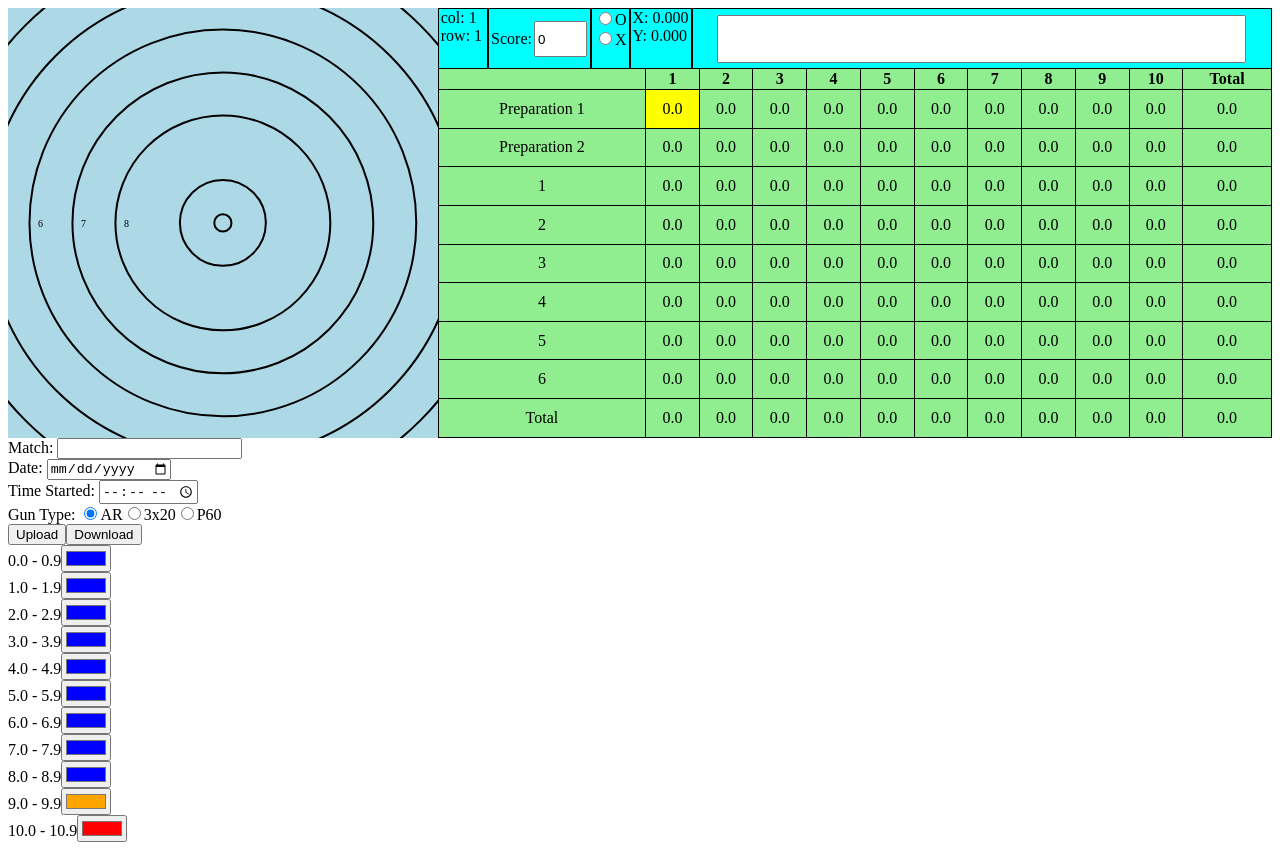
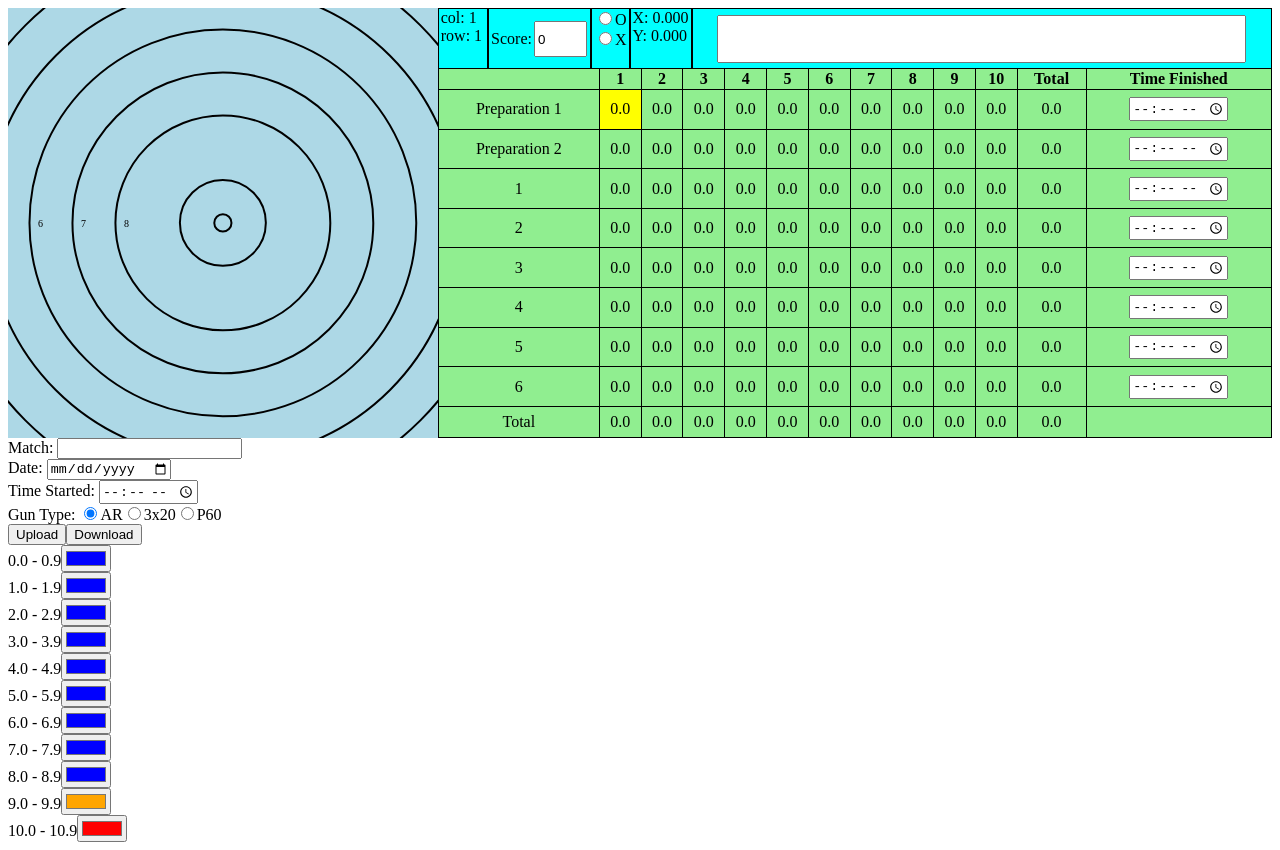
Before and after one commit to konbraphat51/Marksman, a Vue app: page / in a window 1280 px wide. Built offline with nearby package versions, Linux system fonts and the light colour scheme.

Commit message:
add timesFinished handling to ScoreTable and App components

```diff
--- a/src/App.vue
+++ b/src/App.vue
@@ -75,6 +75,8 @@
 					:guntype="metadata.guntype"
 					v-model:rowSelected="rowSelected"
 					v-model:colSelected="colSelected"
+					:timesFinished="timesFinished"
+					@update:timesFinished="timesFinished = $event"
 				/>
 			</div>
 		</div>
@@ -144,11 +146,13 @@ export default {
 				time: "",
 				guntype: "AR",
 			},
+			timesFinished: new Array(this.rows).fill(""),
 		}
 	},
 	created() {
 		this._InitializeDataShot()
 		this._InitializeSumComments()
+		this._InitializeTimesFinished()
 	},
 	methods: {
 		DecompressJson(json) {
@@ -156,6 +160,7 @@ export default {
 			this.dataShot = json.dataShot
 			this.colors = json.colors
 			this.sumComments = json.sumComments
+			this.timesFinished = json.timesFinished
 		},
 		_InitializeDataShot() {
 			this.dataShot = []
@@ -178,6 +183,9 @@ export default {
 		},
 		_InitializeSumComments() {
 			this.sumComments = new Array(this.rows + this.cols + 1).fill("")
+		},
+		_InitializeTimesFinished() {
+			this.timesFinished = new Array(this.rows).fill("")
 		},
 		_OnSelectionChanged() {
 			if (this.rowSelected !== -1 && this.colSelected !== -1) {
@@ -216,6 +224,7 @@ export default {
 				dataShot: this.dataShot,
 				colors: this.colors,
 				sumComments: this.sumComments,
+				timesFinished: this.timesFinished,
 			}
 		},
 	},
@@ -239,8 +248,9 @@ export default {
 					break
 			}
 		},
-		rows() {
+		rows(newValue) {
 			this._InitializeDataShot()
+			this._InitializeTimesFinished()
 		},
 	},
 }
--- a/src/components/ScoreTable.vue
+++ b/src/components/ScoreTable.vue
@@ -6,6 +6,7 @@
 					<th></th>
 					<th v-for="(col, index) in cols" :key="index">{{ index + 1 }}</th>
 					<th>Total</th>
+					<th>Time Finished</th>
 				</tr>
 			</thead>
 			<tbody>
@@ -39,6 +40,13 @@
 					>
 						{{ ShowRowSum(rowIndex) }}
 					</td>
+					<td class="cell time-finished">
+						<input
+							type="time"
+							:value="timesFinished[rowIndex]"
+							@input="onTimeInput($event, rowIndex)"
+						/>
+					</td>
 				</tr>
 				<tr>
 					<td>Total</td>
@@ -67,6 +75,7 @@
 					>
 						{{ ShowTotalSum() }}
 					</td>
+					<td class="cell time-finished"></td>
 				</tr>
 			</tbody>
 		</table>
@@ -84,7 +93,9 @@ export default {
 		guntype: String,
 		colSelected: Number,
 		rowSelected: Number,
+		timesFinished: Array,
 	},
+	emits: ["update:colSelected", "update:rowSelected", "update:timesFinished"],
 	data() {
 		return {
 			columnSums: [],
@@ -93,7 +104,6 @@ export default {
 			highlight: [],
 		}
 	},
-	emits: ["update:colSelected", "update:rowSelected"],
 	beforeMount() {
 		this._UpdateSums()
 	},
@@ -158,7 +168,7 @@ export default {
 		},
 		_ToggleHighlight(row, col) {
 			const index = this.highlight.findIndex(
-				(item) => item[0] === row && item[1] === col,
+				(item) => item[0] === row && item[1] === col
 			)
 			if (index !== -1) {
 				this.highlight.splice(index, 1)
@@ -233,6 +243,11 @@ export default {
 				return ""
 			}
 		},
+		onTimeInput(event, rowIndex) {
+			const newTimes = this.timesFinished.slice()
+			newTimes[rowIndex] = event.target.value
+			this.$emit("update:timesFinished", newTimes)
+		},
 	},
 	watch: {
 		dataShot: {
```
